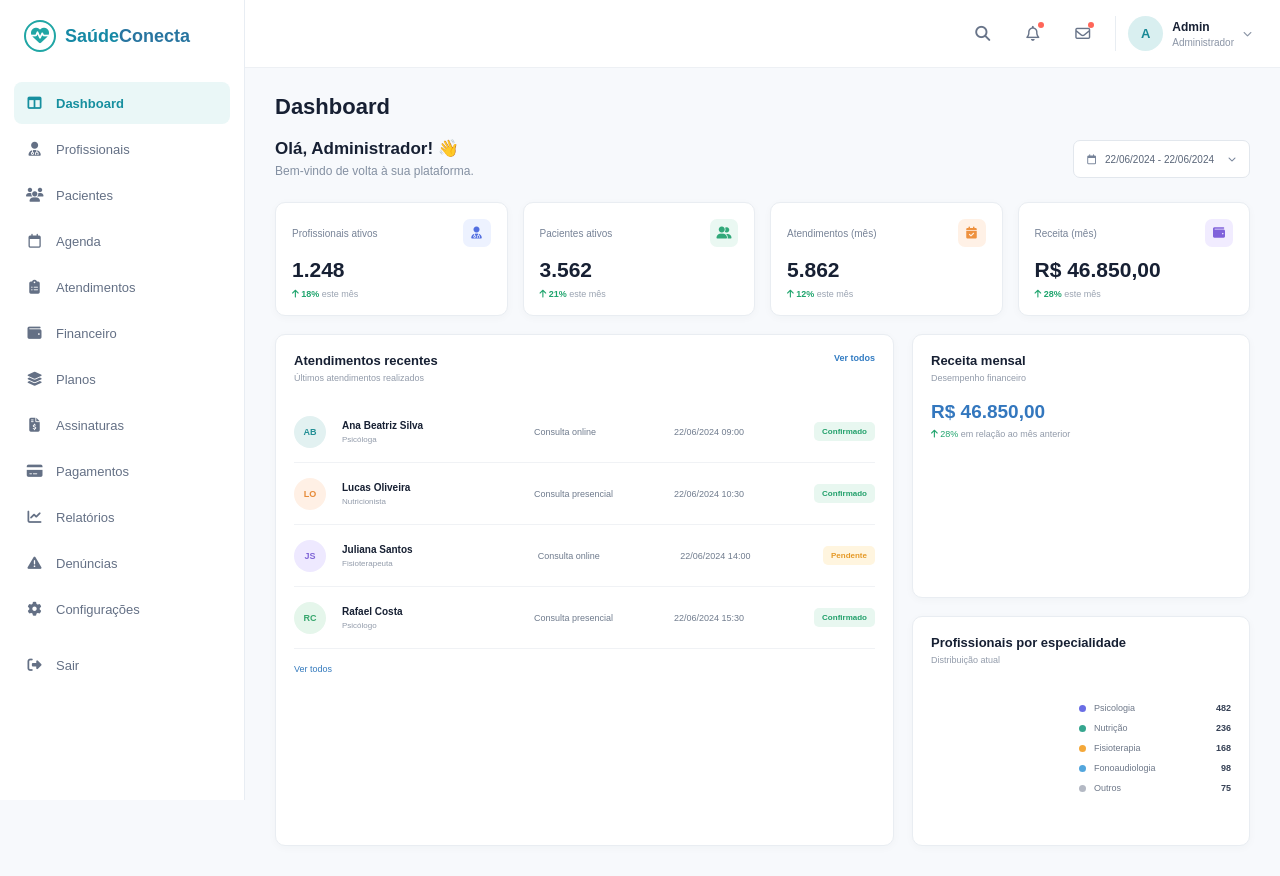
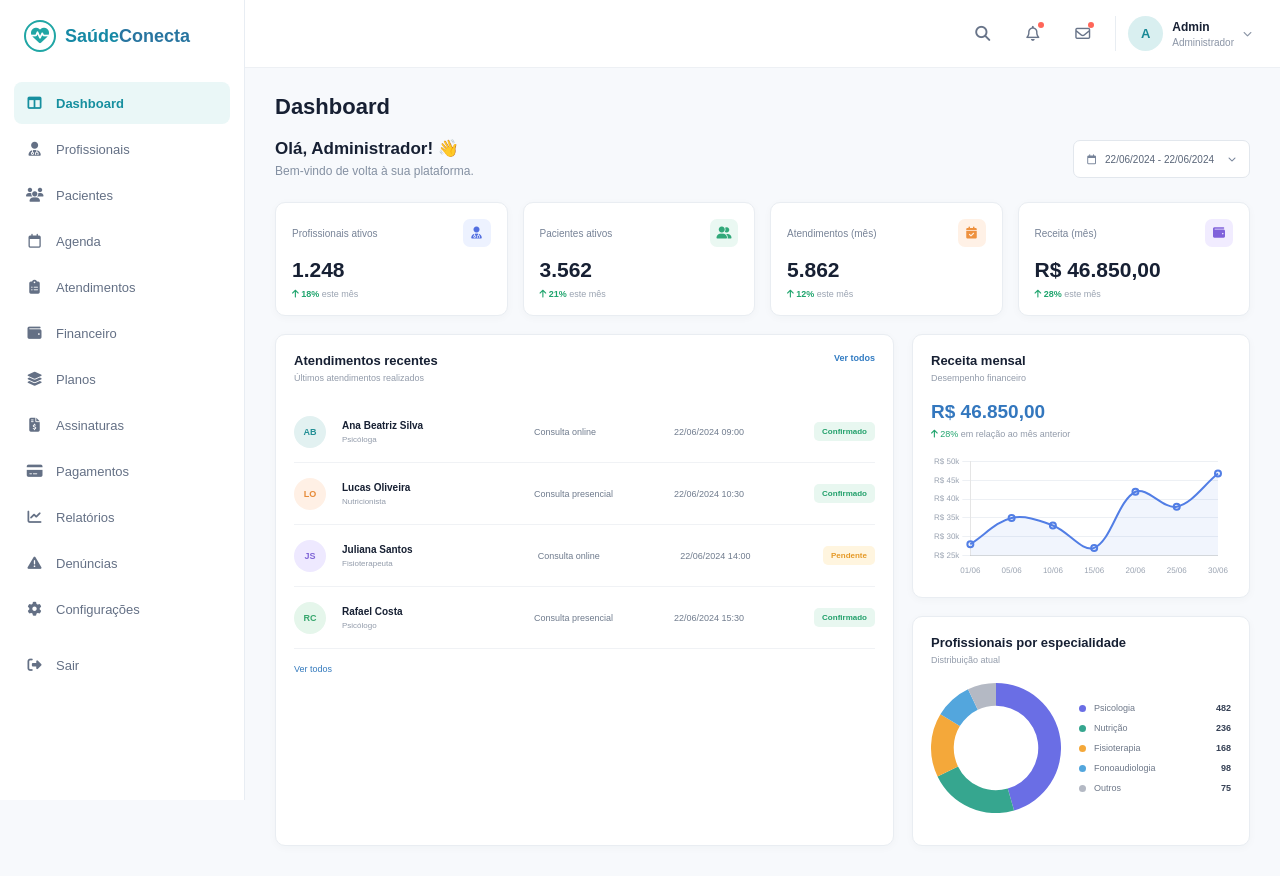
Before and after one commit to Bringel12/Web_sa-de_3, a plain HTML site: page public/modelo/principal.html in a window 1280 px wide. Drawn offline with nearby package versions, Linux system fonts and the light colour scheme.

Commit message:
Atualização da pagina principal

```diff
--- /dev/null
+++ b/public/js/dashboard.js
@@ -0,0 +1,299 @@
+/* =========================
+   MENU MOBILE
+========================= */
+
+const sidebar = document.querySelector(".sidebar");
+const mobileMenu = document.querySelector(".mobile-menu");
+
+mobileMenu.addEventListener("click", () => {
+    sidebar.classList.toggle("open");
+});
+
+
+/* =========================
+   MENU ATIVO
+========================= */
+
+const menuItems = document.querySelectorAll(".menu-item");
+
+menuItems.forEach(item => {
+
+    item.addEventListener("click", function (event) {
+
+        event.preventDefault();
+
+        menuItems.forEach(menu => {
+            menu.classList.remove("active");
+        });
+
+        this.classList.add("active");
+
+    });
+
+});
+
+
+/* =========================
+   GRÁFICO DE RECEITA
+========================= */
+
+const revenueCanvas = document.getElementById("revenueChart");
+
+const revenueChart = new Chart(revenueCanvas, {
+
+    type: "line",
+
+    data: {
+
+        labels: [
+            "01/06",
+            "05/06",
+            "10/06",
+            "15/06",
+            "20/06",
+            "25/06",
+            "30/06"
+        ],
+
+        datasets: [
+
+            {
+                label: "Receita",
+
+                data: [
+                    28000,
+                    35000,
+                    33000,
+                    27000,
+                    42000,
+                    38000,
+                    46850
+                ],
+
+                borderColor: "#527ee5",
+
+                backgroundColor: "rgba(82, 126, 229, 0.08)",
+
+                borderWidth: 2,
+
+                pointRadius: 3,
+
+                pointHoverRadius: 5,
+
+                tension: 0.35,
+
+                fill: true
+            }
+
+        ]
+
+    },
+
+    options: {
+
+        responsive: true,
+
+        maintainAspectRatio: false,
+
+        plugins: {
+
+            legend: {
+                display: false
+            }
+
+        },
+
+        scales: {
+
+            x: {
+                grid: {
+                    display: false
+                },
+
+                ticks: {
+                    font: {
+                        size: 8
+                    },
+
+                    color: "#9aa3b1"
+                }
+            },
+
+            y: {
+
+                beginAtZero: false,
+
+                grid: {
+                    color: "#edf0f4"
+                },
+
+                ticks: {
+                    font: {
+                        size: 8
+                    },
+
+                    color: "#9aa3b1",
+
+                    callback: function(value) {
+
+                        return "R$ " +
+                            (value / 1000).toFixed(0) +
+                            "k";
+
+                    }
+
+                }
+            }
+
+        }
+
+    }
+
+});
+
+
+/* =========================
+   GRÁFICO DE ESPECIALIDADES
+========================= */
+
+const specialtyCanvas =
+    document.getElementById("specialtyChart");
+
+const specialtyChart = new Chart(specialtyCanvas, {
+
+    type: "doughnut",
+
+    data: {
+
+        labels: [
+            "Psicologia",
+            "Nutrição",
+            "Fisioterapia",
+            "Fonoaudiologia",
+            "Outros"
+        ],
+
+        datasets: [
+
+            {
+
+                data: [
+                    482,
+                    236,
+                    168,
+                    98,
+                    75
+                ],
+
+                backgroundColor: [
+                    "#6a6ee5",
+                    "#36a68f",
+                    "#f4a83a",
+                    "#53a6dd",
+                    "#b4b9c4"
+                ],
+
+                borderWidth: 0,
+
+                hoverOffset: 5
+
+            }
+
+        ]
+
+    },
+
+    options: {
+
+        responsive: true,
+
+        maintainAspectRatio: false,
+
+        cutout: "65%",
+
+        plugins: {
+
+            legend: {
+                display: false
+            }
+
+        }
+
+    }
+
+});
+
+
+/* =========================
+   BOTÃO VER TODOS
+========================= */
+
+const viewAllButtons =
+    document.querySelectorAll(".view-all, .bottom-link");
+
+viewAllButtons.forEach(button => {
+
+    button.addEventListener("click", () => {
+
+        alert("Página de atendimentos em desenvolvimento.");
+
+    });
+
+});
+
+
+/* =========================
+   FILTRO DE DATA
+========================= */
+
+const dateFilter =
+    document.querySelector(".date-filter");
+
+dateFilter.addEventListener("click", () => {
+
+    alert("Aqui podemos colocar o filtro de período.");
+
+});
+
+
+/* =========================
+   NOTIFICAÇÕES
+========================= */
+
+const notificationButtons =
+    document.querySelectorAll(".notification");
+
+notificationButtons.forEach(button => {
+
+    button.addEventListener("click", () => {
+
+        alert("Você possui novas notificações.");
+
+    });
+
+});
+
+
+/* =========================
+   PESQUISA
+========================= */
+
+const searchButton =
+    document.querySelector(".icon-button");
+
+searchButton.addEventListener("click", () => {
+
+    const pesquisa = prompt(
+        "Digite o que deseja pesquisar:"
+    );
+
+    if (pesquisa) {
+
+        console.log(
+            "Pesquisa realizada:",
+            pesquisa
+        );
+
+    }
+
+});
--- a/public/modelo/principal.html
+++ b/public/modelo/principal.html
@@ -509,7 +509,7 @@
 
     <!-- JAVASCRIPT -->
 
-    <script src="./js/dashboard.js"></script>
+    <script src="../js/dashboard.js"></script>
 
 </body>
 
```
Also changed, not shown: public/modelo/js/dashboard.js (deleted).
